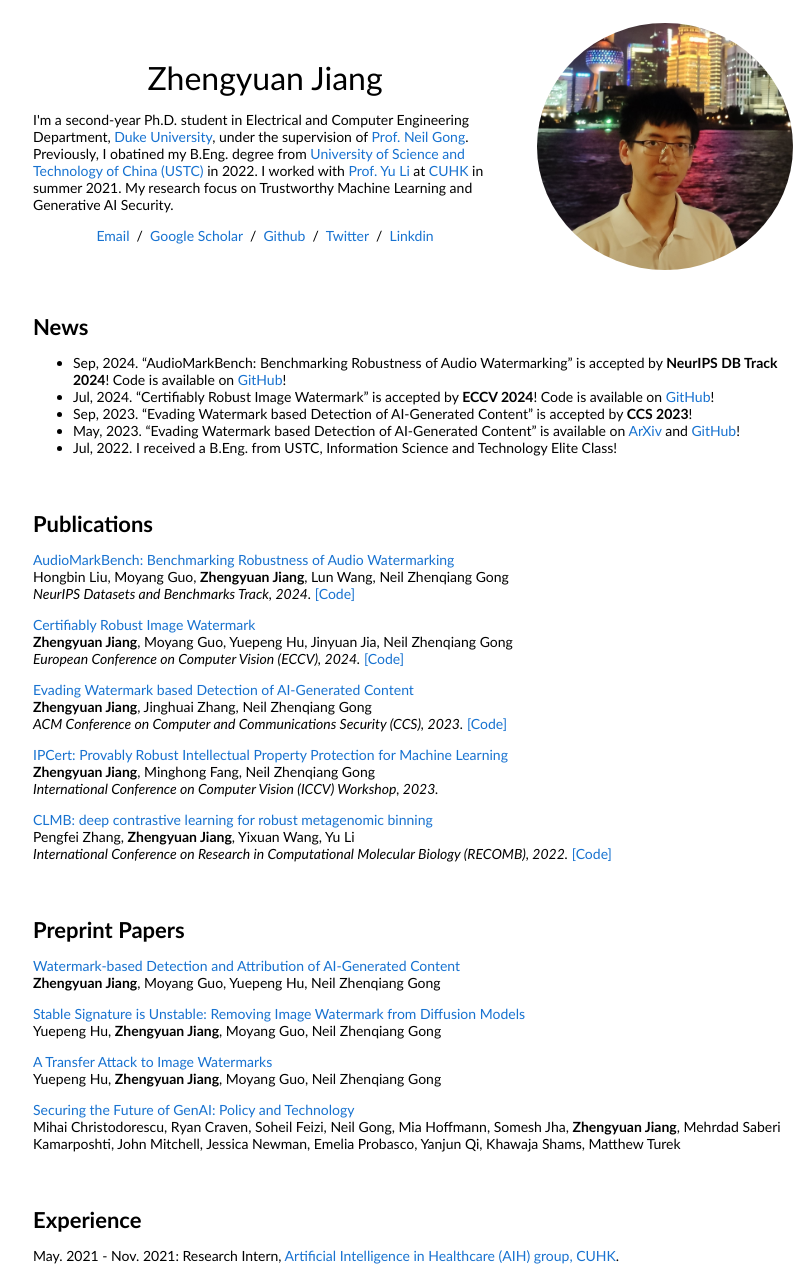
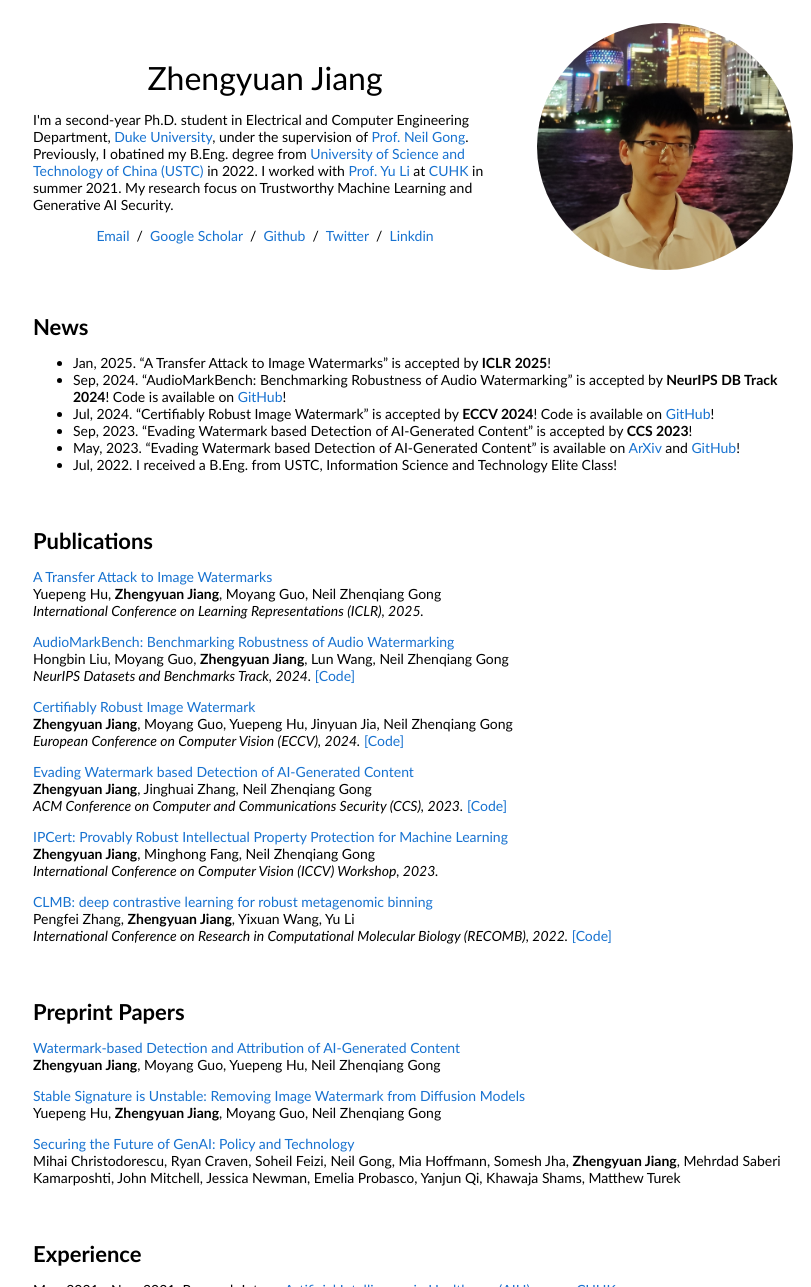
Before and after one commit to zhengyuan-jiang/zhengyuan-jiang.github.io, a plain HTML site: page index.html in a window 1280 px wide. Shown: the part 5-1292 px from the top of the page, without its empty margins (227-1038 px from the left). Drawn offline with Linux system fonts and the light colour scheme.

Commit message:
Update index.html

```diff
--- a/index.html
+++ b/index.html
@@ -44,6 +44,7 @@
 			<td style="padding:20px;width:100%;vertical-align:middle">
 				<heading style="font-size: 22px; font-weight: bold;">News</heading>
 		<ul>
+		<li>Jan, 2025. &ldquo;A Transfer Attack to Image Watermarks&rdquo; is accepted by <strong>ICLR 2025</strong>!</li>
 		<li>Sep, 2024. &ldquo;AudioMarkBench: Benchmarking Robustness of Audio Watermarking&rdquo; is accepted by <strong>NeurIPS DB Track 2024</strong>! Code is available on <a href="https://github.com/moyangkuo/AudioMarkBench">GitHub</a>!</li>
 		<li>Jul, 2024. &ldquo;Certifiably Robust Image Watermark&rdquo; is accepted by <strong>ECCV 2024</strong>! Code is available on <a href="https://github.com/zhengyuan-jiang/Watermark-Library">GitHub</a>!</li>
 		<li>Sep, 2023. &ldquo;Evading Watermark based Detection of AI-Generated Content&rdquo; is accepted by <strong>CCS 2023</strong>!</li>
@@ -60,6 +61,13 @@
 		<tr>
 			<td style="padding:20px;width:100%;vertical-align:middle">
 				<heading style="font-size: 22px; font-weight: bold;">Publications</heading>
+
+					<p>
+						<a href="https://arxiv.org/pdf/2403.15365">A Transfer Attack to Image Watermarks
+						</a><br>
+						Yuepeng Hu, <strong>Zhengyuan Jiang</strong>, Moyang Guo, Neil Zhenqiang Gong<br>
+						<em>International Conference on Learning Representations (ICLR), 2025.</em>
+					</p>
 
 					<p>
 						<a href="https://arxiv.org/pdf/2406.06979">AudioMarkBench: Benchmarking Robustness of Audio Watermarking
@@ -115,12 +123,6 @@
 
 					<p>
 						<a href="https://arxiv.org/pdf/2405.07145">Stable Signature is Unstable: Removing Image Watermark from Diffusion Models
-						</a><br>
-						Yuepeng Hu, <strong>Zhengyuan Jiang</strong>, Moyang Guo, Neil Zhenqiang Gong<br>
-					</p>
-
-					<p>
-						<a href="https://arxiv.org/pdf/2403.15365">A Transfer Attack to Image Watermarks
 						</a><br>
 						Yuepeng Hu, <strong>Zhengyuan Jiang</strong>, Moyang Guo, Neil Zhenqiang Gong<br>
 					</p>
```
